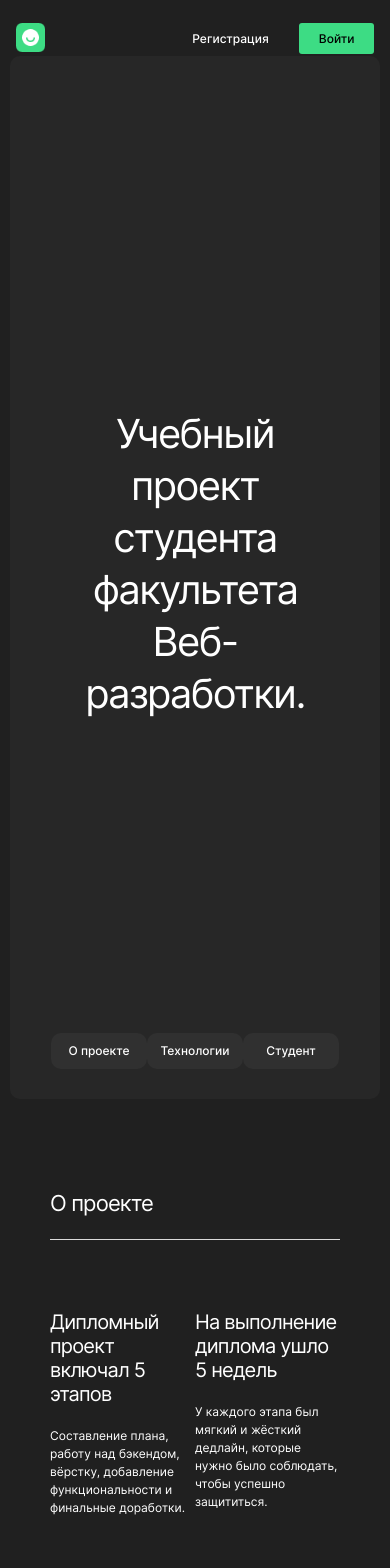
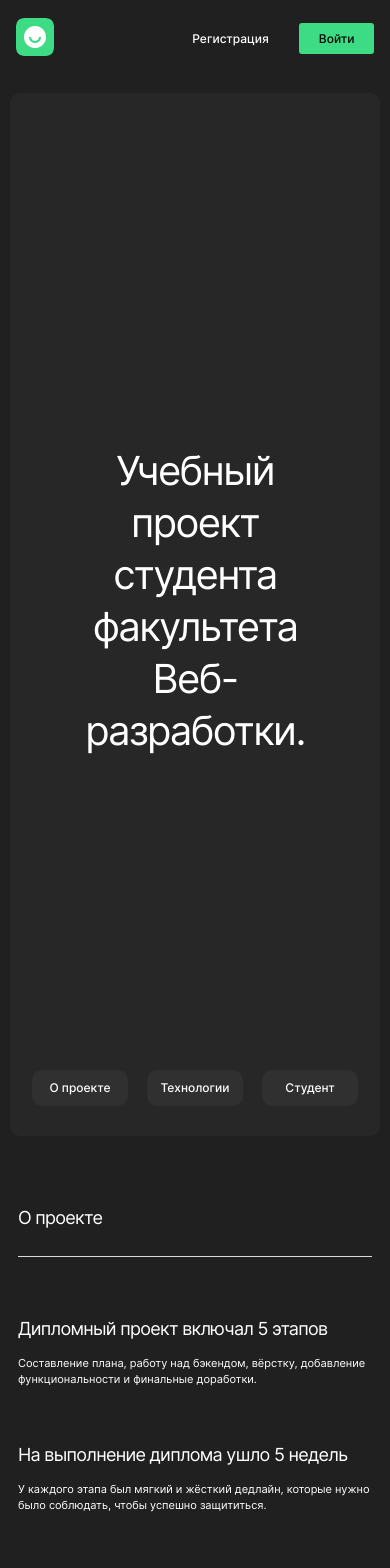
Before and after one commit to Ivan-Serov/movies-explorer-frontend, a React (Create React App) app: page / in a window 390 px wide. Shown: the top 1568 px of the page. Built offline with nearby package versions, Linux system fonts and the light colour scheme.

Commit message:
2 popitka

```diff
--- a/src/components/Header/Header.css
+++ b/src/components/Header/Header.css
@@ -15,7 +15,8 @@
     background-size: contain;
     transition: opacity 0.4s ease;
     border-radius: 7px;
-    margin-right: 47px;
+    margin-right: 44px;
+    min-width: 38px;
 }
 @media screen and (max-width: 768px) {
     .header{
--- a/src/components/Login/Login.css
+++ b/src/components/Login/Login.css
@@ -118,7 +118,7 @@
   }
 }
 
-@media screen and (max-width: 320px) {
+@media screen and (max-width: 416px) {
     .login__container {
       margin: 0 auto;
       padding-top: 56px;
--- a/src/components/Main/AboutMe/AboutMe.css
+++ b/src/components/Main/AboutMe/AboutMe.css
@@ -127,7 +127,13 @@ margin: 0;
     }
 
 }
-@media screen and (max-width: 768px) {
+@media screen and (max-width: 530px) {
+    .about__info {
+        flex-direction: column-reverse;
+        align-items: center;
+    }
+}
+@media screen and (max-width: 460px) {
     .about {
         padding: 91px 14px 69px;
     }
@@ -137,10 +143,7 @@ margin: 0;
         line-height: 22px;
         padding-bottom: 27px;;
     }
-    .about__info {
-        //flex-direction: column;
-        flex-wrap: wrap-reverse;
-    }
+
     .about__info-image {
         max-height: 352px;
         max-width: 294px;
--- a/src/components/Main/AboutProject/AboutProject.css
+++ b/src/components/Main/AboutProject/AboutProject.css
@@ -129,7 +129,7 @@ color: #8B8B8B;
     font-weight: 400;
 
     }
-    @media screen and (max-width: 320px) {
+    @media screen and (max-width: 400px) {
         .aboutProject {
             padding: 71px 18px;
         }
--- a/src/components/Main/NavTab/NavTab.css
+++ b/src/components/Main/NavTab/NavTab.css
@@ -1,8 +1,16 @@
-.navigation{}
-@media screen and (max-width: 320px) {
+.navigation{
+    display: flex;
+
+    width: 26%;
+}
+@media screen and (max-width: 768px) {
     .navigation{
-        display: flex;
-        //justify-content: space-between;
+        width: 42%;
+        justify-content: center;
+    }
+}
+@media screen and (max-width: 500px) {
+    .navigation{
         width: 88%;
         justify-content: center;
     }
--- a/src/components/Main/Portfolio/Portfolio.css
+++ b/src/components/Main/Portfolio/Portfolio.css
@@ -78,13 +78,14 @@ color: #FFFFFF;
         line-height: 50px;
     }
 }
-@media screen and (max-width: 320px) {
+@media screen and (max-width: 335px) {
     .portfolio {
         padding: 0px 14px 91px 14px;
     }
     .portfolio__link {
         font-size: 18px;
         line-height: 28px;
+        min-width: 276px;
     }
     .portfolio__title{
         font-size: 14px;
@@ -101,5 +102,6 @@ color: #FFFFFF;
         height: 12px;
         margin-right: 4px;
         margin-bottom: 3px;
+        min-width: 12px;
     }
 }
--- a/src/components/Main/Promo/Promo.css
+++ b/src/components/Main/Promo/Promo.css
@@ -3,7 +3,7 @@
     flex-direction: column;
     border-radius: 10px;
 
-    margin: 38px 3.125% 0 3.125%;
+    margin: 38px 0 0 0;
 
     align-items: center;
     background-color: #272727;
@@ -39,6 +39,7 @@
   padding-bottom: 30px;
   margin: 0;
   justify-content: space-between;
+  width: 100%;
 }
 
 .promo__list-item {
@@ -73,7 +74,7 @@
 @media screen and (max-width: 768px) {
   .promo{
     width: 95%;
-    margin: 0;
+    margin: 37px 0px 0px 0px ;
 }
   .promo__title {
 
--- a/src/components/Main/Techs/Techs.css
+++ b/src/components/Main/Techs/Techs.css
@@ -52,7 +52,7 @@ padding-top: 25px;
 .techs__info {
     text-align: center;
     padding-top: 90px;
-    padding-bottom: 100px;
+    padding-bottom: 103px;
     display: flex;
     flex-direction: column;
     align-items: center;
@@ -61,7 +61,7 @@ padding-top: 25px;
 
 .techs__list {
     display: flex;
-
+    flex-wrap: wrap;
     align-self: center;
     list-style-type: none;
 
@@ -73,7 +73,8 @@ padding-top: 25px;
 }
 
 .techs__list-item {
-    width: 90px;
+    width: 13%;
+    min-width: 90px;
     height: 60px;
     padding: 20px 0;
     border-radius: 10px;
@@ -120,9 +121,12 @@ border-radius: 10px;
         font-size: 12px;
         line-height: 18px;
         padding: 0;
+        width: 66%;
     }
     .techs__list {
         display: flex;
+        flex-wrap: wrap;
+
         align-self: center;
         list-style-type: none;
         text-align: center;
@@ -132,16 +136,22 @@ border-radius: 10px;
         justify-content: space-between;
     }
     .techs__list-item {
-        width: 84px;
+        width: 13%;
         height: 57px;
         padding: 20px 0;
         border-radius: 10px;
         font-size: 12px;
         line-height: 15px;
+        min-width: 66px;
     }
 
 }
-@media screen and (max-width: 768px) {
+@media screen and (max-width: 594px) {
+    .techs__list-item {
+        margin-bottom: 10px;
+    }
+}
+@media screen and (max-width: 320px) {
     .techs{
         padding: 70px 18px 39px;
     }
--- a/src/components/Movies/MoviesCard/MoviesCard.css
+++ b/src/components/Movies/MoviesCard/MoviesCard.css
@@ -23,6 +23,7 @@
     justify-content: space-between;
     margin: 0 auto;
     padding-bottom: 13px;
+    padding-top: 13px;
     //width: calc(100% - 12px * 2);
     width: 100%;
   }
@@ -55,8 +56,9 @@ color: #FFFFFF;
     background: url(../../../images/save9d.png) no-repeat center;
     border: none;
     align-self: center;
-    margin: 0px 16px 11px 0px;
+    margin: 0px 14px 1px 0px;
     cursor: pointer;
+    min-width: 30px;
   }
 
   .movies-card__button_save {
@@ -68,7 +70,7 @@ color: #FFFFFF;
     color: inherit;
     background-color: transparent;
     background: url(../../../images/save9.png) no-repeat center;
-
+    min-width: 30px;
   }
 
   .movies-card__button_delete {
@@ -103,7 +105,7 @@ color: #FFFFFF;
     height: 190px;
   }
 }
-@media screen and (max-width: 320px) {
+@media screen and (max-width: 385px) {
   .movie-card__item {
     height: 236px;
     padding-top: 0px;
@@ -114,4 +116,5 @@ color: #FFFFFF;
     width: 100%;
     height: 168px;
   }
+
 }
--- a/src/components/Movies/MoviesCardList/MoviesCardList.css
+++ b/src/components/Movies/MoviesCardList/MoviesCardList.css
@@ -14,11 +14,9 @@
     display: flex;
     flex-wrap: wrap;
     justify-content: space-between;
-    //grid-gap: 29px 20px;
-    //grid-template-columns: repeat(auto-fit, 270px);
     list-style-type: none;
-    //margin: 0 auto;
-    padding: 87px 0 46px;
+
+    padding: 74px 0 46px;
     width: 100%;
     max-width: 1280px;
   }
@@ -49,6 +47,11 @@
   .movies-list__button_hidden {
     display: none;
   }
+@media screen and (max-width: 1245px) {
+    .movies-list__container{
+      justify-content: space-around;
+    }
+}
 
 @media screen and (max-width: 836px) {
     .movies-list__button {
@@ -59,18 +62,19 @@
     }
     .movies-list__container{
       width: 92%;
-      padding: 94px 0 30px;
+      padding: 81px 0 43px;
+      justify-content: space-between;
     }
     .movies-list__button {
       max-width: 320px;
     }
 }
-@media screen and (max-width: 738px) {
+@media screen and (max-width: 760px) {
   .movies-list__container{
     justify-content: center;
   }
 }
-@media screen and (max-width: 320px) {
+@media screen and (max-width: 390px) {
   .movies-list__button {
     max-width: 240px;
   }
@@ -80,7 +84,7 @@
   }
   .movies-list__container{
     width: 100%;
-    padding: 66px 0 50px;
+    padding: 52px 0 34px;
   }
 
 }
--- a/src/components/Movies/SearchForm/SearchForm.css
+++ b/src/components/Movies/SearchForm/SearchForm.css
@@ -25,7 +25,7 @@
   margin-right: 0px;
   width: 77.4%;
   backgroun-color: #2F2F2F;
-  justify-content: start;
+  justify-content: space-between;
 }
 .search__lupa {
     margin:0;
@@ -71,10 +71,18 @@
 @media screen and (max-width: 1022px) {
   .search {
     width: 92%;
-    padding: 90px 0px 111px 0px;
+
   }
   .search__input {
     width: 72%;
+  }
+  .search__form {
+    justify-content: start;
+  }
+}
+@media screen and (max-width: 770px) {
+  .search {
+    padding: 90px 0px 111px 0px;
   }
 }
 
@@ -114,4 +122,9 @@
   .search__form {
 
   }
+  @media screen and (max-width: 768px) {
+    .search__form {
+
+    }
+  }
 }
--- a/src/components/Register/Register.css
+++ b/src/components/Register/Register.css
@@ -132,7 +132,7 @@
     margin-top: 2px;
   }
 }
-@media screen and (max-width: 320px) {
+@media screen and (max-width: 416px) {
     .register__container {
       margin: 0 auto;
       padding-top: 56px;
```
Lines whose indentation alone changed are shown as unchanged.
